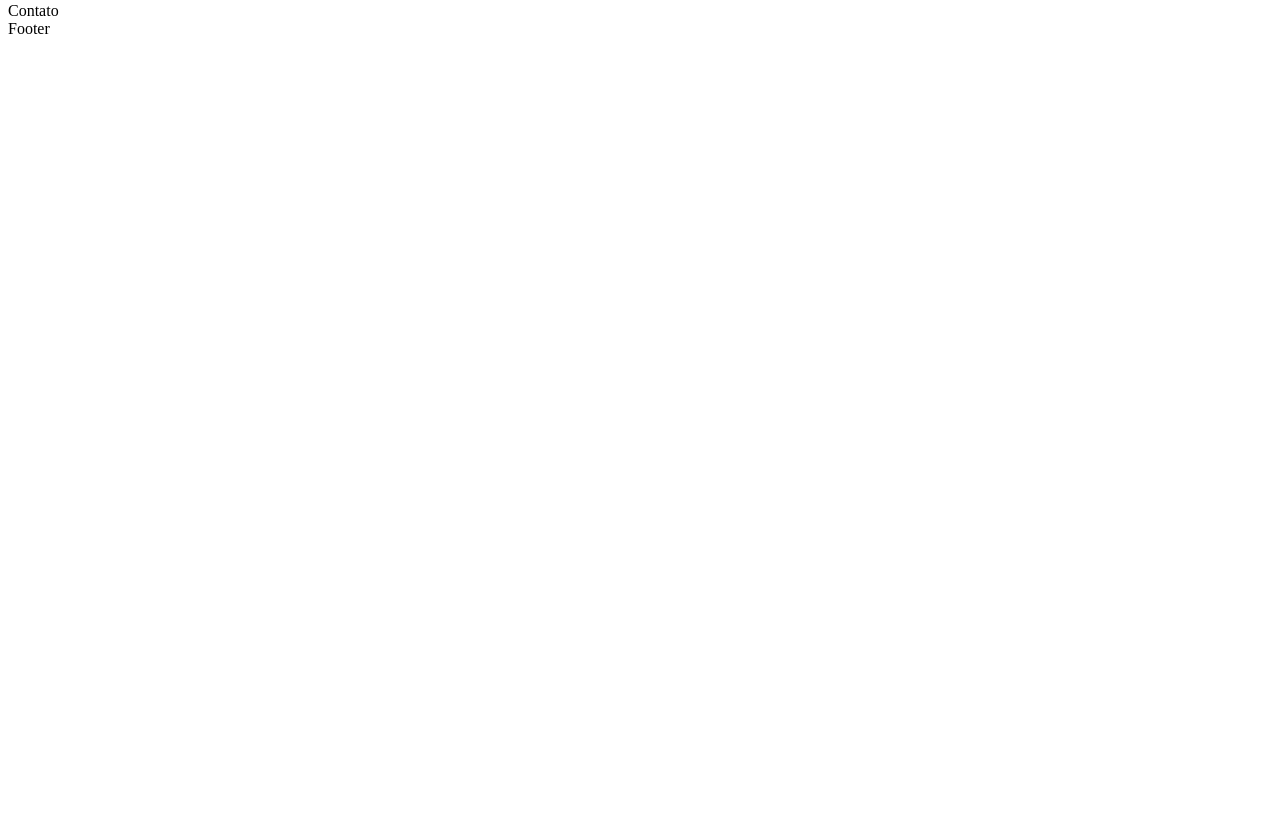
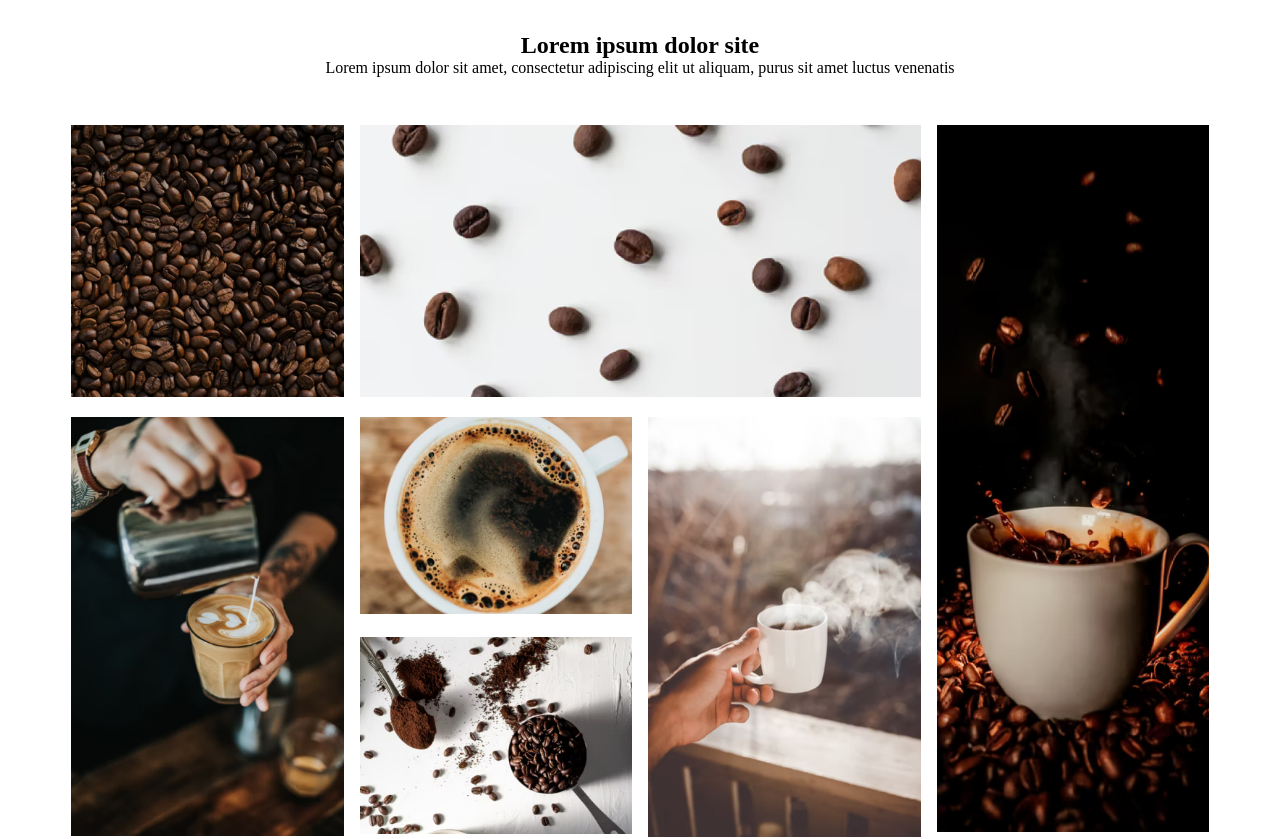
Before and after one commit to willivmpereira/coffe-app, a Next.js app: page / in a window 1280 px wide. Shown: the part 2287-3126 px from the top of the page. Before the commit the page ends 2333 px from the top, so only its background shows below. Built offline with nearby package versions, Linux system fonts and the light colour scheme.

Commit message:
:sparkles: feat: Page Gallery

```diff
--- a/src/components/Gallery/index.tsx
+++ b/src/components/Gallery/index.tsx
@@ -1,7 +1,46 @@
+import * as S from './styled'
+import { Container } from '../Container'
+import Image from 'next/image'
+
+import CoffeOne from '../../../public/img/coffe1.jpg'
+import CoffeTwo from '../../../public/img/coffe2.jpg'
+import CoffeThree from '../../../public/img/coffe3.jpg'
+import CoffeFour from '../../../public/img/coffe4.jpg'
+import CoffeFive from '../../../public/img/coffe5.jpg'
+import CoffeSix from '../../../public/img/coffe6.jpg'
+import CoffeSeven from '../../../public/img/coffe7.jpg'
+
 export const Gallery = () => {
     return (
-        <section>
-            Galley
-        </section>
+        <S.Gallery>
+            <Container>
+                <S.Title>Lorem ipsum dolor site</S.Title>
+                <S.SubTitle>Lorem ipsum dolor sit amet, consectetur adipiscing elit ut aliquam, purus sit amet luctus venenatis</S.SubTitle>
+
+                <S.Display>
+                    <S.GalleryImg>
+                        <Image src={CoffeOne} alt="" width={273} height={273} />
+                    </S.GalleryImg>
+                    <S.GalleryImg>
+                        <Image src={CoffeTwo} alt="" width={562} height={273} />
+                    </S.GalleryImg>
+                    <S.GalleryImg>
+                        <Image src={CoffeThree} alt="" width={273} height={709} />
+                    </S.GalleryImg>
+                    <S.GalleryImg>
+                        <Image src={CoffeFour} alt="" width={273} height={420} />
+                    </S.GalleryImg>
+                    <S.GalleryImg>
+                        <Image src={CoffeFive} alt="" width={273} height={197} />
+                    </S.GalleryImg>
+                    <S.GalleryImg>
+                        <Image src={CoffeSix} alt="" width={273} height={421} />
+                    </S.GalleryImg>
+                    <S.GalleryImg>
+                        <Image src={CoffeSeven} alt="" width={273} height={197} />
+                    </S.GalleryImg>
+                </S.Display>
+            </Container>
+        </S.Gallery>
     )
 }
--- a/src/components/Gallery/styled.tsx
+++ b/src/components/Gallery/styled.tsx
@@ -1 +1,51 @@
 import styled from "styled-components";
+
+export const Gallery = styled.div`
+    padding: 3rem;
+
+    @media(max-width: 768px) {
+        display: none;
+    }
+`
+
+export const Title = styled.h2`
+    text-align: center;
+    margin: 0;
+`
+
+export const SubTitle = styled.p`
+    text-align: center;
+    margin-top: 0;
+`
+
+export const Display = styled.div`
+    display: grid;
+    grid-template-columns: repeat(4, 1fr);
+    grid-row: 1fr 1fr 1fr;
+    gap: 1rem;
+    margin-top: 3rem;
+`
+
+export const GalleryImg = styled.div`
+    &:nth-of-type(1){
+        grid-area:  1 / 1 / 2 / 2;
+    }
+    &:nth-of-type(2){
+        grid-area: 1 / 2 / 2 / 4;
+    }
+    &:nth-of-type(3){
+        grid-area: 1 / 4 / 4 / 5;
+    }
+    &:nth-of-type(4){
+        grid-area: 2 / 1 / 4 / 2;
+    }
+    &:nth-of-type(5){
+        grid-area: 2 / 2 / 3 / 3;
+    }
+    &:nth-of-type(6){
+        grid-area: 2 / 3 / 4 / 4;
+    }
+    &:nth-of-type(7){
+        grid-area: 3 / 2 / 4 / 3;
+    }
+`
--- a/src/pages/index.tsx
+++ b/src/pages/index.tsx
@@ -3,13 +3,13 @@ import Head from 'next/head'
 import Header from '../components/Header'
 import { About } from '../components/About'
 import { Product } from '../components/Product'
-import Image from 'next/image'
-import styles from '../styles/Home.module.css'
 import { Qualities } from '../components/Qualities'
+import { Gallery } from '../components/Gallery'
 import { Testimonials } from '../components/Testimonials'
 import { Contact } from '../components/Contact'
 import { Footer } from '../components/Footer'
-import { Container } from '../components/Container'
+
+import styles from '../styles/Home.module.css'
 
 const Home: NextPage = () => {
   return (
@@ -22,6 +22,7 @@ const Home: NextPage = () => {
       <About/>
       <Product/>
       <Qualities/>
+      <Gallery/>
       <Testimonials/>
       <Contact/>
       <Footer/>
```
Also changed, not shown: public/img/coffe6.jpg, public/img/coffe7.jpg.
